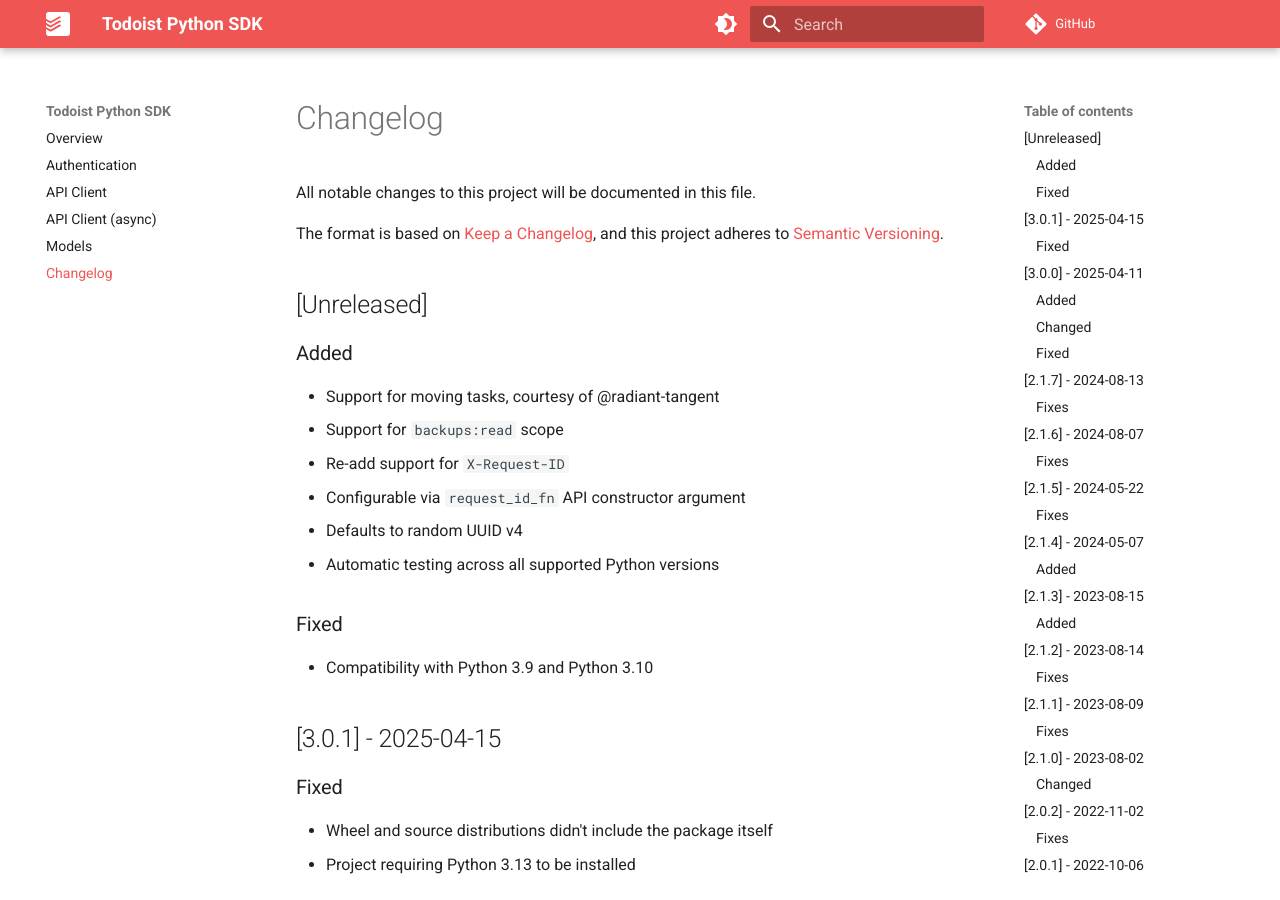
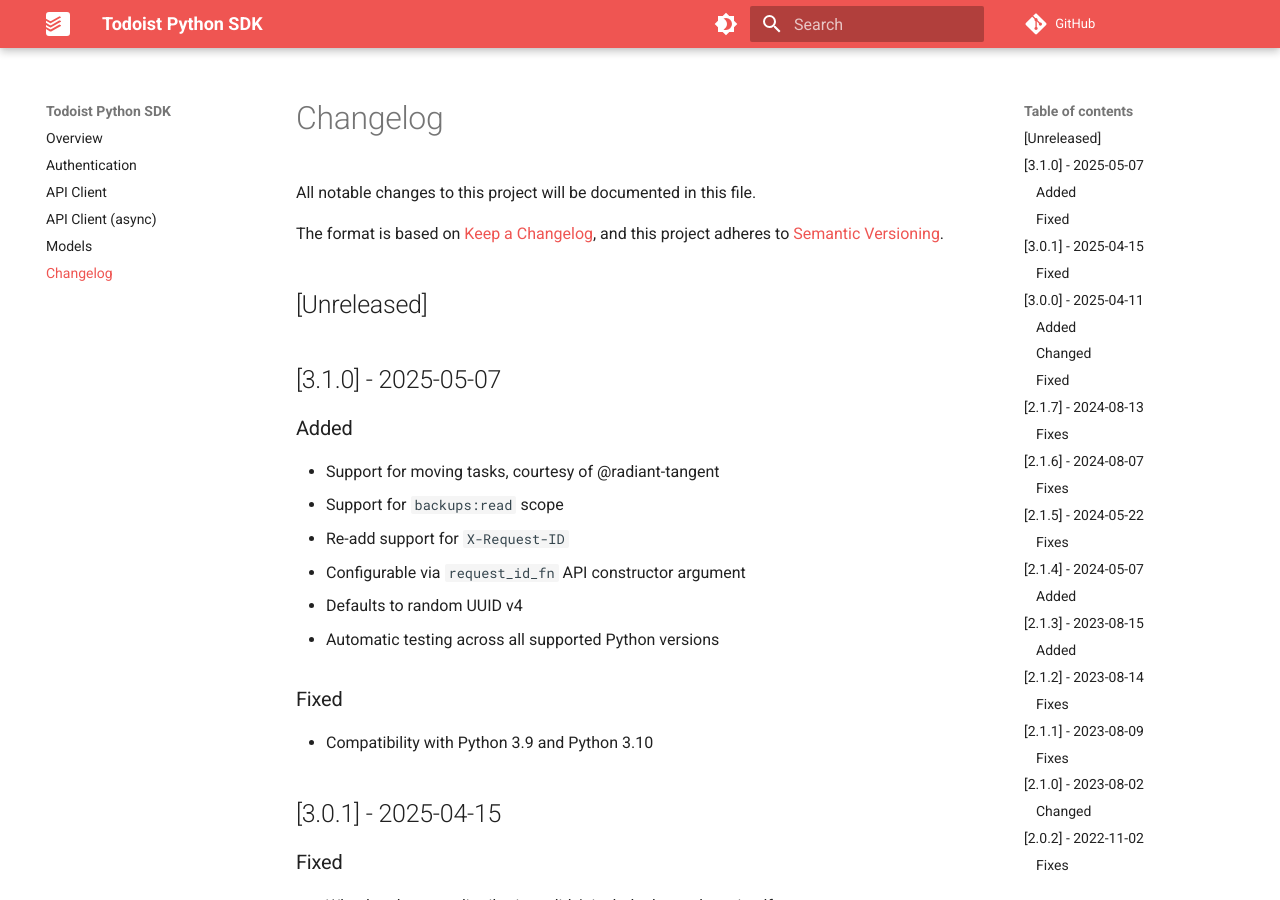
Before and after one commit to Doist/todoist-api-python, an MkDocs documentation site: the page built from docs/changelog.md, in a window 1280 px wide and 900 px high. Built offline with MkDocs 1.6.1 and Material for MkDocs 9.7.7, drawn with Linux system fonts in a browser that asks for light colours; comment, search, counter and statistics services are not loaded.

Commit message:
Release 3.1.0

```diff
--- a/CHANGELOG.md
+++ b/CHANGELOG.md
@@ -6,6 +6,8 @@ The format is based on [Keep a Changelog](https://keepachangelog.com/en/1.0.0),
 and this project adheres to [Semantic Versioning](https://semver.org/spec/v2.0.0.html).
 
 ## [Unreleased]
+
+## [3.1.0] - 2025-05-07
 
 ### Added
 
--- a/pyproject.toml
+++ b/pyproject.toml
@@ -1,6 +1,6 @@
 [project]
 name = "todoist_api_python"
-version = "3.0.1"
+version = "3.1.0"
 description = "Official Python SDK for the Todoist API."
 authors = [{ name = "Doist Developers", email = "dev@doist.com" }]
 requires-python = "~=3.9"
```
Also changed, not shown: README.md (+1 -1 lines), docs/index.md (+1 -1 lines), 1 other file.
